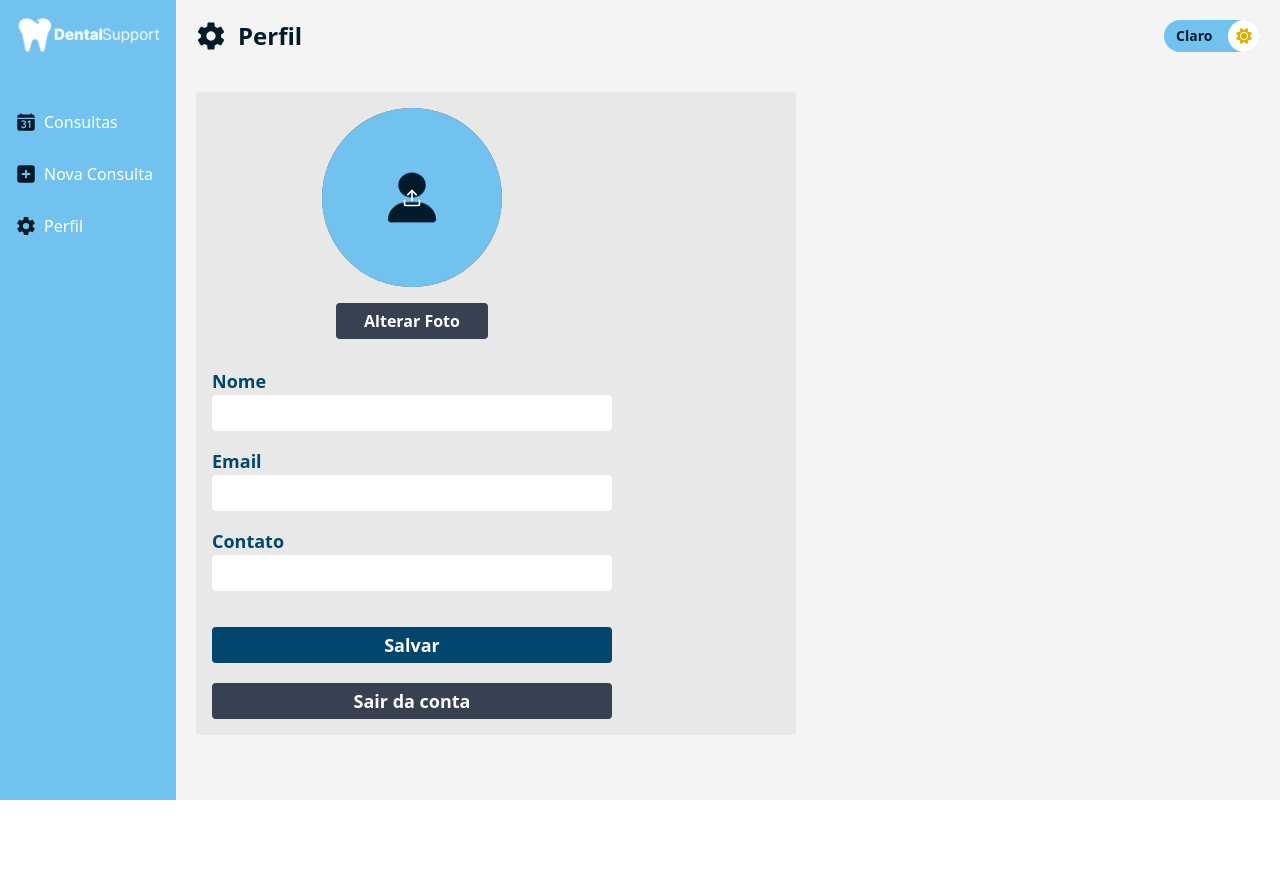
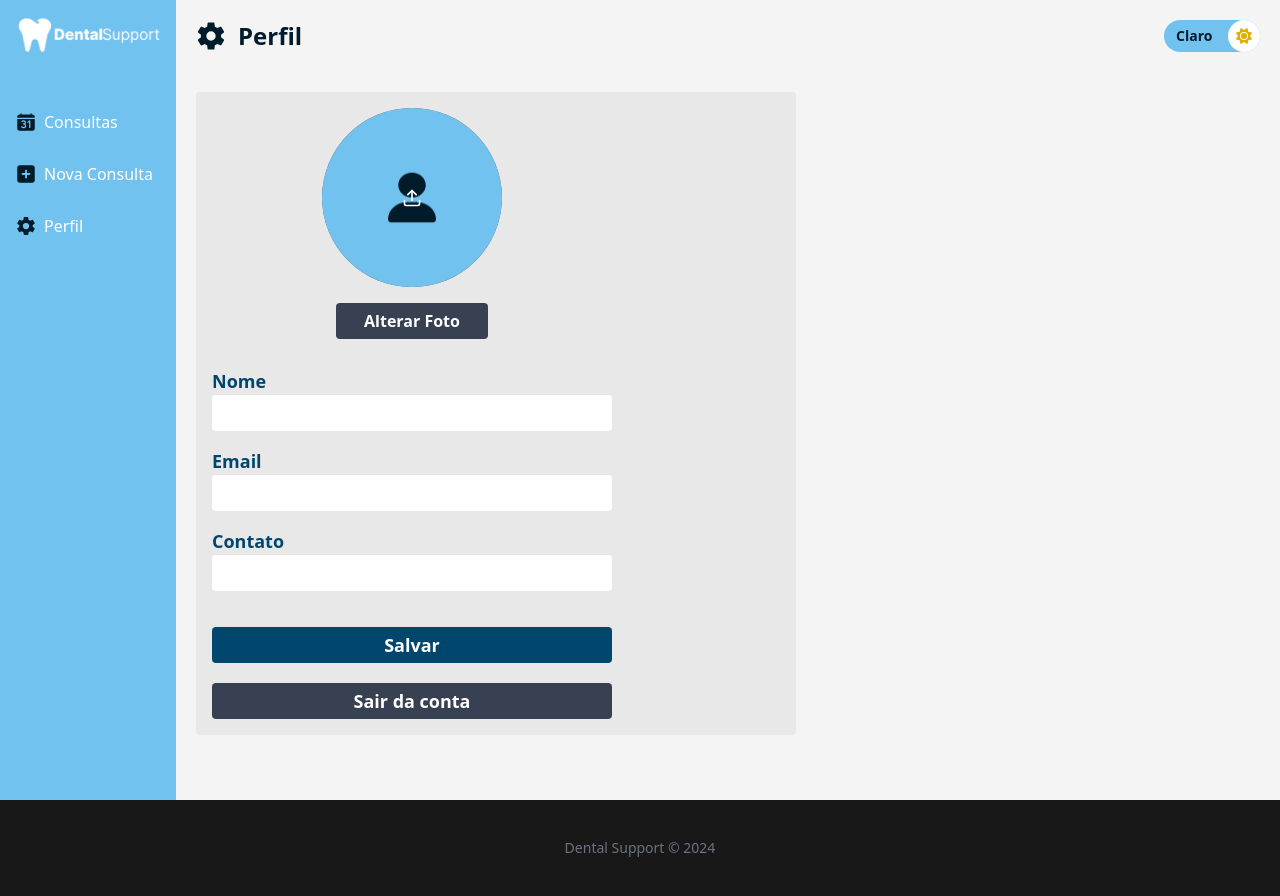
Before and after one commit to oMatheus-Farias/appdentalsupport, a Next.js app: page /profile in a window 1280 px wide. Before the commit the page ends 800 px from the top, so only its background shows below. Built offline with nearby package versions, Linux system fonts and the light colour scheme; no server answers.

Commit message:
feat: Adicionar componente Footer.

```diff
--- /dev/null
+++ b/src/components/footer/index.tsx
@@ -0,0 +1,7 @@
+export function Footer(){
+  return(
+    <footer className="bg-footerColor h-24 flex justify-center items-center" >
+      <p className="text-gray-500 text-sm" >Dental Support © 2024</p>
+    </footer>
+  );
+};
--- a/src/components/userServiceDetailsContainer/index.tsx
+++ b/src/components/userServiceDetailsContainer/index.tsx
@@ -10,6 +10,7 @@ interface UserServiceDetailsContainerProps{
 };
 
 export function UserServiceDetailsContainer({ nameClinic, address, contactClinic, dateTime, nameProduct }: UserServiceDetailsContainerProps){
+
   return(
     <section className='max-w-[37.5em] p-2 rounded bg-boxColor lg:p-4' >
       <Image
--- a/src/pages/dashboarduser/index.tsx
+++ b/src/pages/dashboarduser/index.tsx
@@ -1,7 +1,6 @@
 import { useContext, useState, useEffect } from 'react';
 import { ScreenSizeContext } from '@/contexts/screenSizeContext';
 import { AuthContext } from '@/contexts/authContext';
-import { parseCookies } from 'nookies';
 
 import avatarDefault from '../../../public/images/avatar-default-small.png';
 import { calendarIcon } from '@/icons';
@@ -14,6 +13,7 @@ import { NavigationMenu } from '@/components/navigationMenu';
 import { NavigationMobile } from '@/components/navigationMobile';
 import { PageTitle } from '@/components/pageTitle';
 import { UserServiceDetailsContainer } from '@/components/userServiceDetailsContainer';
+import { Footer } from '@/components/footer';
 
 import { canSSRAuthPhysicalPerson } from '@/utils/canSSRAuthPhysicalPerson';
 import { api } from '@/services/apiClient';
@@ -147,6 +147,8 @@ export default function DashboardUser(){
           linkNameTre='Perfil'
         />
       )}
+
+      <Footer/>
     </div>
   );
 };
--- a/src/pages/newquery/index.tsx
+++ b/src/pages/newquery/index.tsx
@@ -7,6 +7,7 @@ import { NavigationMenu } from '@/components/navigationMenu';
 import { HeaderMobile } from '@/components/headerMobile';
 import { PageTitle } from '@/components/pageTitle';
 import { NavigationMobile } from '@/components/navigationMobile';
+import { Footer } from '@/components/footer';
 
 import { newQueryIcon } from '@/icons';
 
@@ -272,6 +273,8 @@ export default function NewQuery(){
           linkNameTre='Perfil'
         />
       )}
+
+      <Footer/>
     </div>
   );
 };
--- a/src/pages/profile/index.tsx
+++ b/src/pages/profile/index.tsx
@@ -9,6 +9,7 @@ import { NavigationMenu } from '@/components/navigationMenu';
 import { HeaderMobile } from '@/components/headerMobile';
 import { PageTitle } from '@/components/pageTitle';
 import { NavigationMobile } from '@/components/navigationMobile';
+import { Footer } from '@/components/footer';
 
 import { settingsIcon, uploadIcon } from '@/icons';
 import { api } from '@/services/apiClient';
@@ -247,6 +248,8 @@ export default function Profile(){
           linkNameTre='Perfil'
         />
       )}
+
+      <Footer/>
     </div>
   );
 };
```
